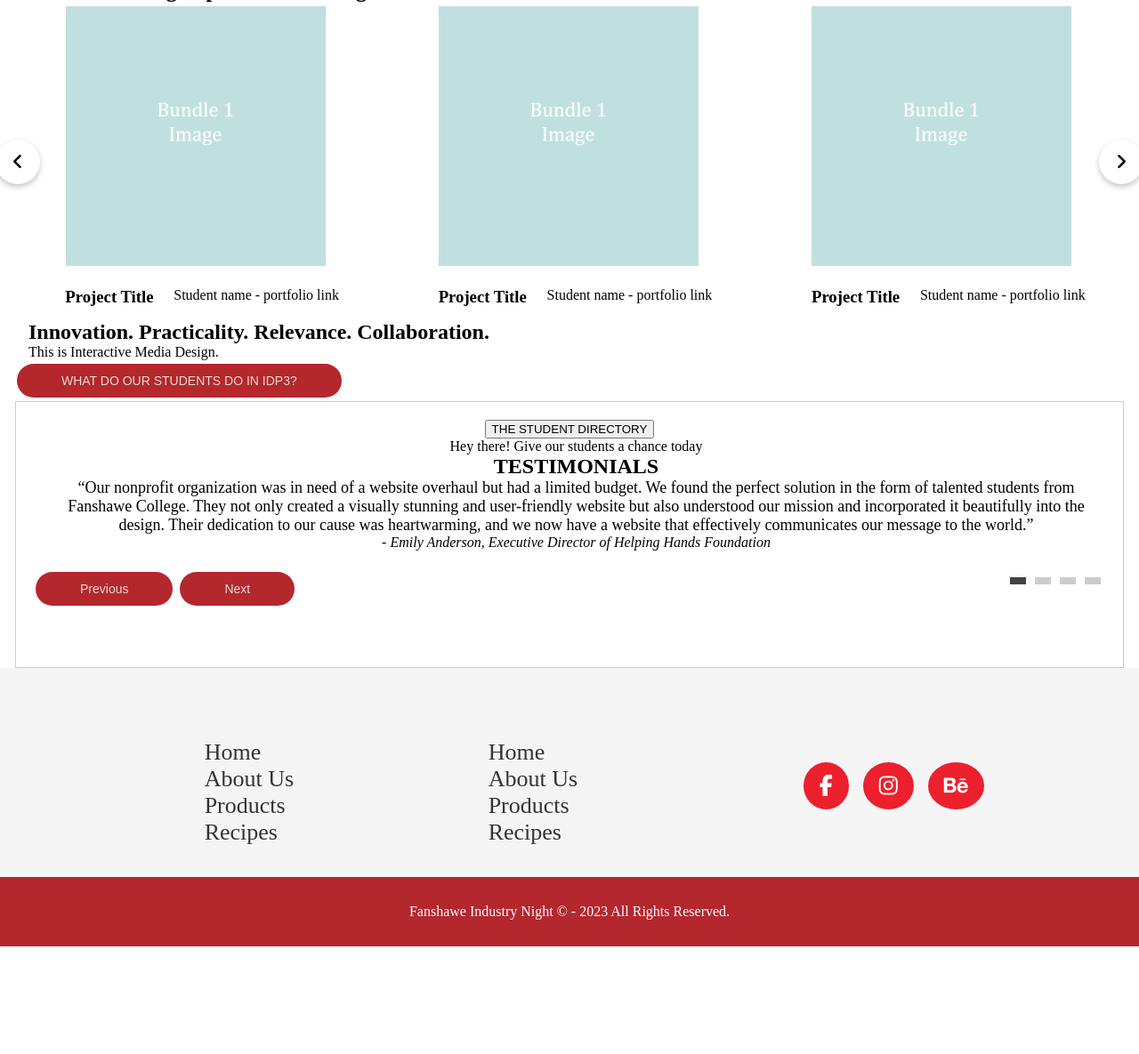
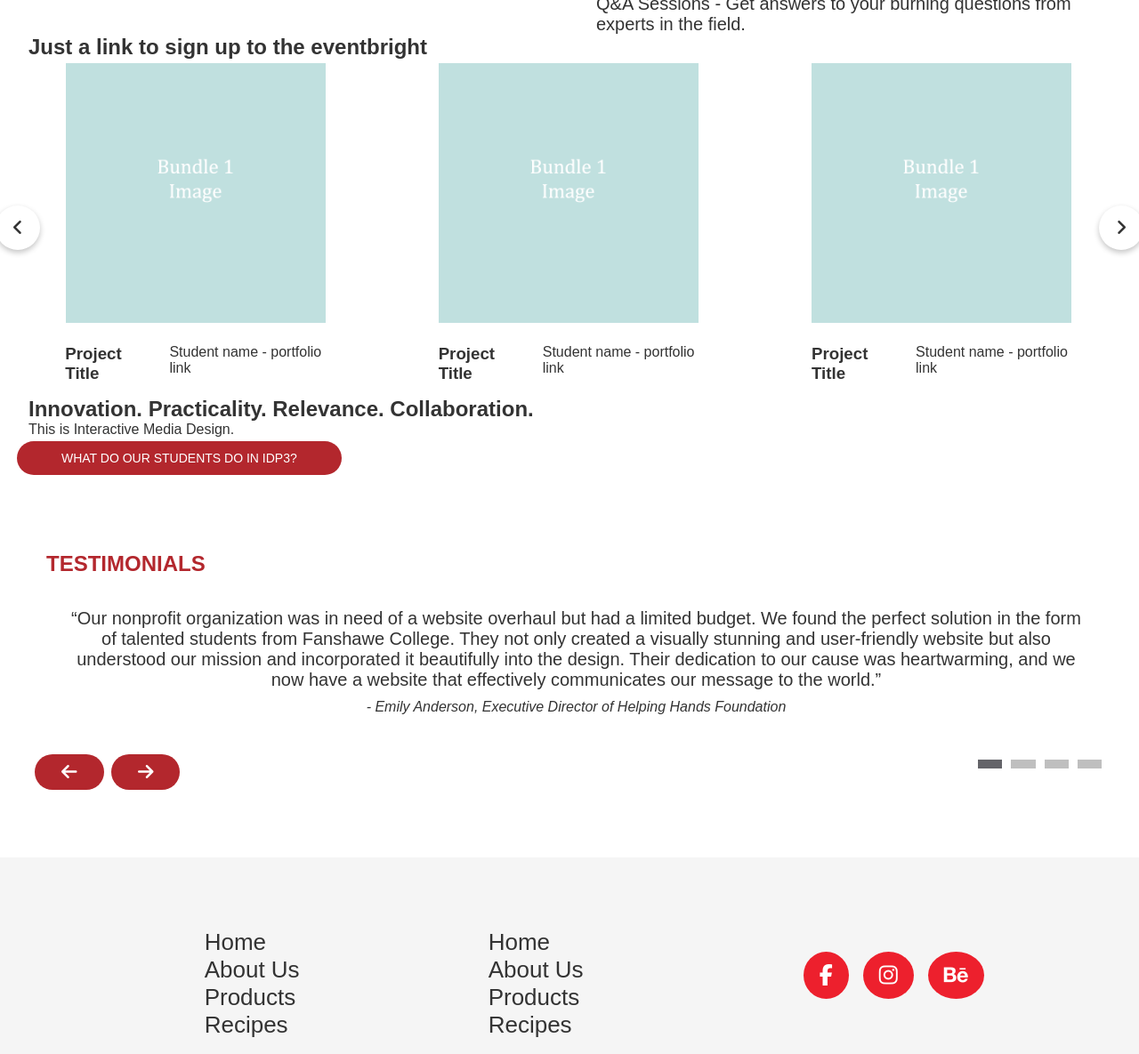
Before and after one commit to Patricia092/industry_night, a plain HTML site: page index.html in a window 1280 px wide. Shown: the part 1615-2800 px from the top of the page at 89% size. Before the commit the page ends 2679 px from the top, so only its background shows below. Drawn offline with Linux system fonts and the light colour scheme; a web font is replaced by a local one.

Commit message:
adding the fonts, styling the testimonials and fixing the grid of home page

```diff
--- a/css/main.css
+++ b/css/main.css
@@ -12,6 +12,8 @@
     margin: 0px;
     padding: 0px;
     background-color: #ffffff;
+    font-family: ‘Satoshi’, sans-serif;
+    color: #333333;
 }
 
 img,
@@ -30,6 +32,7 @@
 h5 {
     margin: 0px;
     padding: 0px;
+    font-family: ‘Satoshi’, sans-serif;
 }
 
 ul {
@@ -69,7 +72,7 @@
     border: none;
     border-radius: 20px;
     font-size: 14px;
-    color: #E3DDCF;
+    color: #ffffff;
     padding: 11px 50px;
     text-align: center;
     text-decoration: none;
@@ -81,6 +84,10 @@
     background-color: #ed202d;
     color: white;
     transform: scale(1);
+}
+
+.title {
+    font-family: ‘Anton’, sans-serif;
 }
 
 
@@ -342,7 +349,7 @@
 
 .coming-soon-text {
     margin-top: 2%;
-    }
+}
 
 
 
@@ -354,16 +361,23 @@
 
 .testimonial-container {
     max-width: 100%;
-    height: 300px;
     margin: 0 auto;
     text-align: center;
     padding: 20px;
-    border: 1px solid #ccc;
+    margin-top: 5%;
 
+}
+
+.testimonial-container h2 {
+    color: #b3272d;
+    text-align: left;
+    margin-bottom: 3%;
 }
 
 .testimonial {
     margin-bottom: 20px;
+    margin: 25px 0 30px 0;
+    height: 100%;
 }
 
 .testimonial-text {
@@ -383,21 +397,40 @@
 }
 
 .counter-square {
-    width: 18px;
-    height: 8px;
+    width: 1.3em;
+    height: 0.5em;
     margin: 0 5px;
-    background-color: #ccc;
-
+    background-color: #bfbfbf;
     cursor: pointer;
 }
 
 .counter-square.active {
-    background-color: #434343;
+    background-color: #646469;
 }
 
 .testimonial-btn-counter {
     display: flex;
     justify-content: space-between;
+    height: 100px;
+}
+
+.btn-testimonial {
+    background-color: #b3272d;
+    border: none;
+    border-radius: 20px;
+    font-size: 12px;
+    color: white;
+    padding: 11px 25px;
+    text-align: center;
+    text-decoration: none;
+    margin: 4px 2px;
+    cursor: pointer;
+}
+
+.btn-testimonial:hover {
+    background-color: #ed202d;
+    color: white;
+    transform: scale(1);
 }
 
 /* End of carrousel testimonials home */
@@ -436,7 +469,7 @@
     align-self: center;
 }
 
-.p-goals ul li{
+.p-goals ul li {
     list-style-type: none
 }
 
@@ -581,6 +614,19 @@
 
 .video-text {
     font-size: 1.1em;
+}
+
+.video-s {
+    padding: 56.25% 0 0 0;
+    position: relative;
+}
+
+.video-style {
+    position: absolute;
+    top: 0;
+    left: 0;
+    width: 100%;
+    height: 100%;
 }
 
 /* End of Video  */
@@ -741,6 +787,29 @@
         margin: 2% 0 2% 0;
     }
 
+    /* Testimonial */
+
+    .testimonial {
+        margin: 30px 0 40px 0;
+    }
+
+    .testimonial-text {
+        font-size: 20px;
+        margin: 10px 20px 10px 20px;
+    }
+
+    .counter-square {
+        width: 1.7em;
+        height: 0.6em;
+        margin: 0 5px;
+    }
+
+    .btn-testimonial {
+        font-size: 1em;
+        padding: 11px 30px;
+
+    }
+
 }
 
 @media screen and (min-width: 1920px) {
@@ -765,6 +834,30 @@
     .coming-soon-style {
         margin: 2% 0 2% 0;
     }
+
+
+    /* Testimonial */
+
+    .testimonial {
+        margin: 30px 0 45px 0;
+    }
+    .testimonial-text {
+        font-size: 20px;
+        margin: 10px 20px 10px 20px;
+    }
+
+    .counter-square {
+        width: 1.7em;
+        height: 0.6em;
+        margin: 0 5px;
+    }
+
+    .btn-testimonial {
+        font-size: 1em;
+        padding: 11px 30px;
+
+    }
+
 
 }
 
--- a/index.html
+++ b/index.html
@@ -18,7 +18,7 @@
             <h2 class="hidden">Header</h2>
             <div class="col-start-1 col-end-3 m-col-start-1 m-col-end-3 l-col-span-2 xl-col-span-2">
                 <a href="index.html">
-                    <img src="images/logo.svg" alt="Fanshawe logo" width="100" height="100">
+                    <img src="images/logo_fin_gray.svg" alt="Fanshawe logo" width="160" height="100">
                 </a>
             </div>
             <article class="col-start-4 col-end-4 m-col-start-11 m-col-end-13 l-col-span-10 xl-col-span-10 desktop">
@@ -68,7 +68,7 @@
         <section>
             <h2>FANSHAWE SCHOOL OF DIGITAL & PERFORMING ARTS PRESENTS</h2>
             <div class="text-container">
-                <h3>INDUSTRY NIGHT</h3>
+                <h3 class="title">INDUSTRY NIGHT</h3>
             </div>
             <p>APRIL 2024 | The Good Foundation Inc. Theatre, Downtown Campus </p>
             <button class="btn">REGISTRATION NOW OPEN!</button>
@@ -112,10 +112,9 @@
                 <div
                     class="col-span-4 m-col-start-2 m-col-end-12 l-col-start-2 l-col-end-12 xl-col-start-2 xl-col-end-12">
                     <div class="prom-video">
-                        <video width="100%" controls>
-                            <source src="#" type="video/mp4">
-                            Your browser does not support HTML video.
-                        </video>
+                        <div class="video-s">
+                            <iframe src="https://player.vimeo.com/video/862688924?h=f7380982c3&loop=1&title=0&byline=0&portrait=0" frameborder="0" allow="autoplay; fullscreen; picture-in-picture" class="video-style" title="Fanshawe Industry Night"></iframe>
+                          </div>
                     </div>
                 </div>
         </section>
@@ -214,18 +213,15 @@
         <section class="grid-con">
             <div class="col-span-4 m-col-span-12 l-col-span-12 xl-col-span-12">
                 <div class="testimonial-container">
-                    <button>THE STUDENT DIRECTORY</button>
-                    <p>Hey there! Give our students a chance today</p>
                     <h2>TESTIMONIALS</h2>
-
                     <div class="testimonial">
                         <p class="testimonial-text"></p>
                         <p class="testimonial-author"></p>
                     </div>
                     <article class="testimonial-btn-counter">
                         <div class="testimonial-buttons">
-                            <button id="prevBtn" class="btn">Previous</button>
-                            <button id="nextBtn" class="btn">Next</button>
+                            <button id="prevBtn" class="btn-testimonial"><i class="fa-solid fa-arrow-left fa-lg"></i></button>
+                            <button id="nextBtn" class="btn-testimonial"><i class="fa-solid fa-arrow-right fa-lg"></i></button>
                         </div>
                         <div class="testimonial-counter">
                             <div class="counter-square"></div>
--- a/js/main.js
+++ b/js/main.js
@@ -123,3 +123,7 @@
 document.addEventListener("mouseup", dragStop);
 carousel.addEventListener("scroll", infiniteScroll);
 wrapper.addEventListener("mouseenter", () => clearTimeout(timeoutId));
+
+// video
+
+src="https://player.vimeo.com/api/player.js"
```
Also changed, not shown: images/logo.svg (deleted), images/logo_fin_gray.svg (added), images/logo_fin_white.svg (added).
